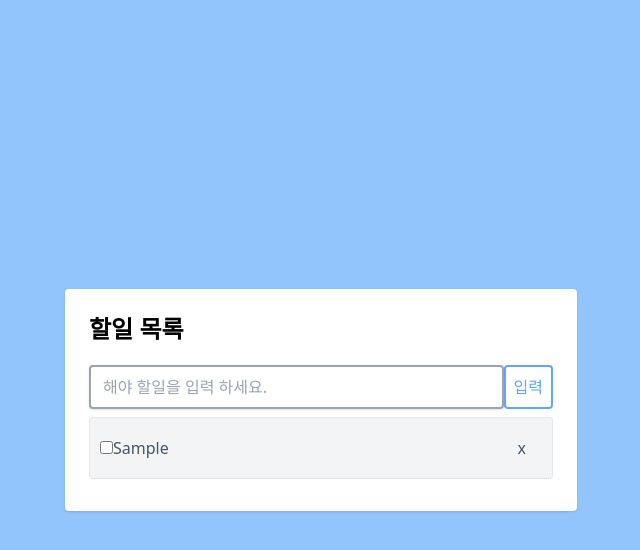
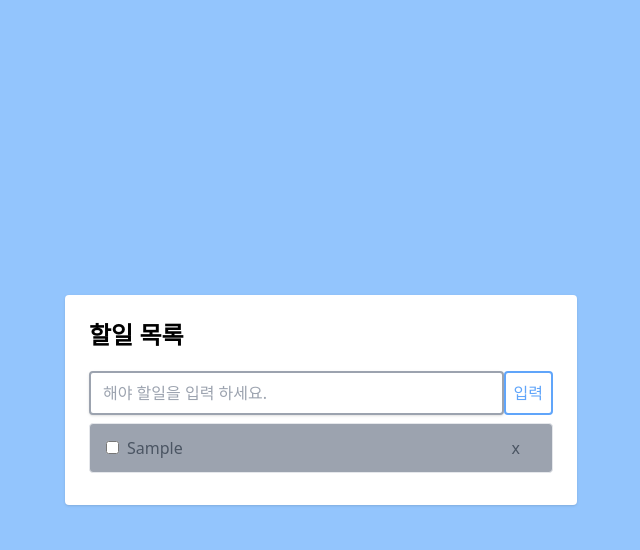
Before and after one commit to braverokmc79/react-todo-app, a React (Create React App) app: page / in a window 1280 px wide. Both pictures are taken after typing "Sample" into the empty fields and a click on the input "입력". Shown: the top 550 px of the page, without its empty margins (319-959 px from the left). Built offline with nearby package versions, Linux system fonts and the light colour scheme.

Commit message:
22.Drag and Drop 기능 추가하기

```diff
--- a/package.json
+++ b/package.json
@@ -7,6 +7,7 @@
     "@testing-library/react": "^13.4.0",
     "@testing-library/user-event": "^13.5.0",
     "react": "^18.2.0",
+    "react-beautiful-dnd": "^13.1.1",
     "react-dom": "^18.2.0",
     "react-scripts": "5.0.1",
     "web-vitals": "^2.1.4"
--- a/src/components/List.js
+++ b/src/components/List.js
@@ -1,23 +1,9 @@
 import React from 'react'
+import { DragDropContext, Draggable, Droppable } from 'react-beautiful-dnd';
+
+
 
 export default function List({ todoData, setTodoData }) {
-
-    const btnStyle = {
-        color: "#fff",
-        border: "none",
-        padding: "5px 9px",
-        borderRadius: "50%",
-        cursor: "pointer",
-        float: "right"
-    }
-
-    const getStyle = (completed) => {
-        return {
-            padding: "10px",
-            borderBottom: "1px #ccc dotted",
-            textDecoration: completed ? "line-through" : "none"
-        }
-    }
 
     const handleClick = (id) => {
         let newTodoData = todoData.filter(data => data.id !== id);
@@ -35,23 +21,78 @@ export default function List({ todoData, setTodoData }) {
     }
 
 
+    const handleEnd = (result) => {
+        //result 매개변수에는 source 항목 및 대상 위치와 같은 드래그 이벤트에 대한 정보가 포함됩니다.
+        console.log("handleEnd : ", result);
+        //목적지가 없으면(이벤트 취소) 이 함수를 종료합니다.
+        if (!result.destination) return;
+
+        //리액트 불변성을 지켜주기 위해 새로운 todoData 생성
+        const newTodoData = todoData;
+
+        //1. 변경시키는 아이템을 배열에서 지워줍니다.
+        //2. return  값으로 채워진 아이템을 집어줍니다.
+        const [reorderItem] = newTodoData.splice(result.source.index, 1);
+
+        //원하는 자리에 reorderItem 을 insert 해줍니다.
+        newTodoData.splice(result.destination.index, 0, reorderItem);
+        setTodoData(newTodoData);
+    }
+
+
+
     return (
-        <>
-            {todoData.map(data => {
-                return (
-                    <div className='flex items-center justify-between w-full px-4 py-1 my-2 text-gray-600 bg-gray-100 border rounded'
-                        style={getStyle(data.completed)} key={data.id}>
+        <div>
+
+            <DragDropContext onDragEnd={handleEnd}>
+                <Droppable droppableId='to-dos'>
+                    {(provided) => (
+
+                        <div {...provided.droppableProps} ref={provided.innerRef}>
+                            {todoData.map((data, index) => (
+                                <Draggable
+                                    key={data.id}
+                                    draggableId={data.id.toString()}
+                                    index={index}
+                                >
+                                    {(provided, snapshot) => (
+
+                                        <div key={data.id}
+                                            {...provided.draggableProps}
+                                            ref={provided.innerRef}
+                                            {...provided.dragHandleProps}
+                                            className={snapshot.isDragging ? "selected" : "not-selected"}
+                                        >
+
+                                            <div className={`${snapshot.isDragging ? "bg-gray-100" : "bg-gray-400"} flex items-center
+                                                 justify-between w-full px-4 py-1 my-2 text-gray-600 border rounded`}
+                                                key={data.id}>
+
                                                 <div>
                                                     <input type="checkbox" defaultChecked={data.completed} onChange={() => handleCompleteChange(data.id)} />
-                            <span className={data.completed ? "line-through" : undefined}>{data.title}</span>
+                                                    <span className={`${data.completed ? "line-through" : undefined} px-2`}>{data.title}</span>
                                                 </div>
                                                 <div className='items-center'>
                                                     <button className='px-4 py-2 float-right' onClick={() => handleClick(data.id)}>x</button>
                                                 </div>
                                             </div>
-                )
-            })}
-        </>
+
+
+                                        </div>
+
+                                    )}
+
+
+                                </Draggable>
+
+                            ))}
+                        </div>
+
+                    )}
+
+                </Droppable>
+            </DragDropContext>
+        </div >
     );
 
 
--- a/src/index.js
+++ b/src/index.js
@@ -5,9 +5,7 @@ import reportWebVitals from './reportWebVitals';
 
 const root = ReactDOM.createRoot(document.getElementById('root'));
 root.render(
-  <React.StrictMode>
-    <App />
-  </React.StrictMode>
+  <App />
 );
 
 // If you want to start measuring performance in your app, pass a function
```
Also changed, not shown: 1 other file (tests, documents, lock files or other folders). Lines whose indentation alone changed are shown as unchanged.
